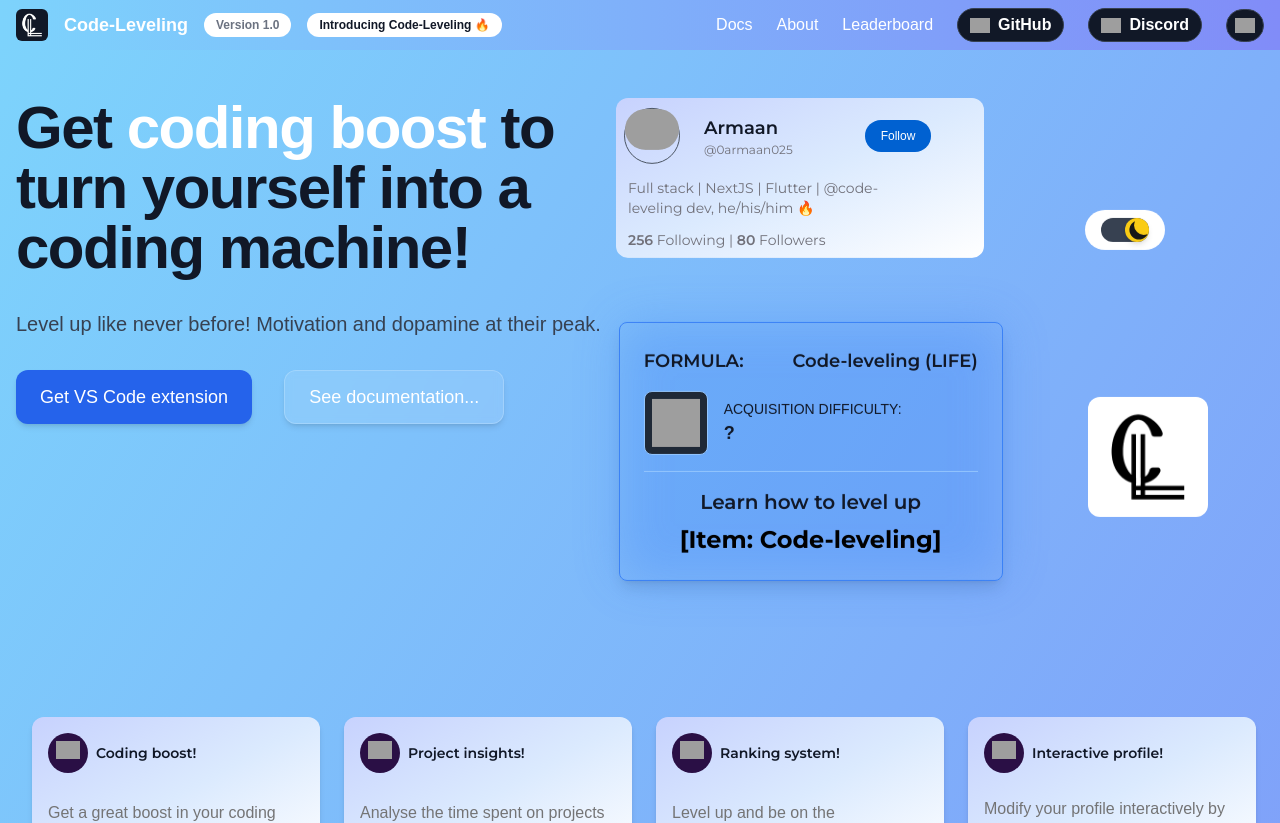
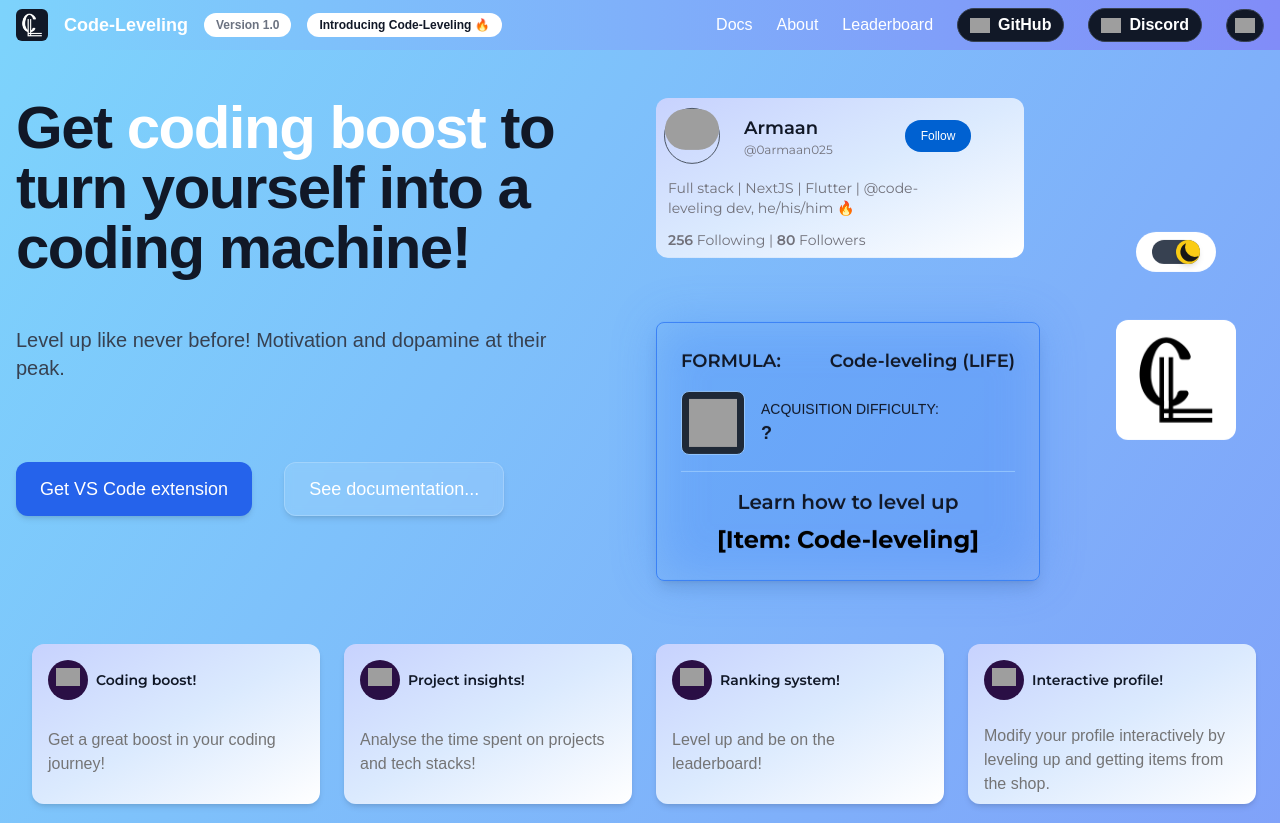
Before and after one commit to 0Armaan025/code-leveling, a Next.js app: page / in a window 1280 px wide. Shown: the top 823 px of the page. Built offline with nearby package versions, Linux system fonts and the light colour scheme; grey boxes are pictures that could not be loaded; a web font is replaced by a local one.

Commit message:
refactor: improve styling and layout across multiple components

```diff
--- a/src/app/about/page.tsx
+++ b/src/app/about/page.tsx
@@ -7,8 +7,8 @@ const AboutPage = (props: Props) => {
         <>
             <div className="aboutPage min-h-screen p-8 dark:bg-black bg-gradient-to-r from-sky-300 to-indigo-400 dark:from-gray-900 dark:to-gray-800">
                 {/* Main Heading */}
-                <h1 className="text-5xl font-bold mb-12 dark:bg-gradient-to-r dark:from-purple-500 dark:to-pink-600 dark:bg-clip-text dark:text-transparent text-gray-900 font-bold" style={{ fontFamily: 'Montserrat, serif' }}>
-                    About Code-Leveling:
+                <h1 className="md:text-5xl text-4xl flex flex-col md:block mb-12 dark:bg-gradient-to-r dark:from-purple-500 dark:to-pink-600 dark:bg-clip-text dark:text-transparent text-gray-900 font-bold" style={{ fontFamily: 'Montserrat, serif' }}>
+                    About <span>Code-Leveling:</span>
                 </h1>
 
                 {/* Bullet Points */}
--- a/src/app/leaderboard/page.tsx
+++ b/src/app/leaderboard/page.tsx
@@ -34,7 +34,7 @@ const LeaderboardPage = (props: Props) => {
     return (
         <>
             <div className="leaderboardPage min-h-screen p-8 dark:bg-black bg-gradient-to-r from-sky-300 to-indigo-400 dark:from-gray-900 dark:to-gray-800">
-                <h1 className="text-5xl font-bold mb-8 text-gray-900 dark:text-transparent dark:bg-clip-text dark:bg-gradient-to-r dark:from-purple-400 dark:to-pink-500" style={{ fontFamily: "Montserrat, serif" }}>
+                <h1 className="md:text-5xl text-4xl font-bold mb-8 text-gray-900 dark:text-transparent dark:bg-clip-text dark:bg-gradient-to-r dark:from-purple-400 dark:to-pink-500" style={{ fontFamily: "Montserrat, serif" }}>
                     Leaderboard
                 </h1>
 
--- a/src/components/code-leveling-logo/CodeLevelingLogo.tsx
+++ b/src/components/code-leveling-logo/CodeLevelingLogo.tsx
@@ -11,7 +11,7 @@ const CodeLevelingLogo = (props: Props) => {
     const { theme, setTheme } = useTheme()
     return (
         <>
-            <div className="codeLevelingLogoDiv md:flex z-[99] p-2 bg-[18191c] bottom-[4rem] relative left-[26rem] ">
+            <div className="codeLevelingLogoDiv md:flex z-[99] p-2 bg-[18191c] top-20 relative ">
                 <Image src={theme === 'dark' ? LOGO_DARK : LOGO_LIGHT} alt="LOGO" width={120} height={120} className='dark:bg-[#18181b] bg-white rounded-xl transition-all ' />
             </div>
         </>
--- a/src/components/elixir/elixir_of_life.tsx
+++ b/src/components/elixir/elixir_of_life.tsx
@@ -4,7 +4,7 @@ import './elixir.css';
 
 const ElixirOfLife = () => {
     return (
-        <div className="wrapperOfElixir perspective-500 relative w-[50rem] top-48 right-[29rem]">
+        <div className="wrapperOfElixir perspective-500 relative w-[50rem] top-48 right-[28rem]">
             <div className="elixirDiv relative bg-transparent border cursor-pointer transition-all border-blue-500 rounded-lg p-6 shadow-lg max-w-sm mx-auto text-white w-[50rem] dark:text-white dark:bg-gray-800 dark:border-blue-500">
 
 
--- a/src/components/hero/HeroSection.tsx
+++ b/src/components/hero/HeroSection.tsx
@@ -43,9 +43,10 @@ const HeroSection = () => {
             <div className={`min-h-screen bg-gradient-to-br transition-all duration-500 ${mounted ? 'dark:from-gray-900 dark:to-gray-800 from-sky-300 to-indigo-400' : 'from-blue-200 to-purple-400'}`}>
                 {/* Updated Background Gradient */}
                 <div className="container mx-auto px-4 py-12 relative">
-                    <div className="flex flex-col md:flex-row items-start gap-12">
+                    <div className="flex flex-col md:flex-row items-start gap-12 space-x-20">
                         {/* Left Section */}
-                        <div className="w-full md:w-1/2 space-y-8">
+                        <div className="w-full md:w-1/2 space-y-20">
+                            <div className="space-y-12 w-full">
                                 <h3 className={`text-3xl sm:text-4xl md:text-5xl lg:text-6xl font-extrabold tracking-tight text-gray-900 dark:text-white transition-colors duration-300`}>
                                     Get <span className="text-blue-600"><ScribbleText>coding boost</ScribbleText></span> to turn yourself into a coding machine!
                                 </h3>
@@ -53,6 +54,7 @@ const HeroSection = () => {
                                 <p className={`text-lg sm:text-xl leading-relaxed transition-all duration-300 ${mounted ? 'dark:text-gray-200 text-gray-700' : 'dark:text-gray-700 text-gray-200'}`}>
                                     Level up like never before! Motivation and dopamine at their peak.
                                 </p>
+                            </div>
 
                             {/* Buttons */}
                             <div className="flex flex-col sm:flex-row gap-4">
@@ -74,11 +76,13 @@ const HeroSection = () => {
 
                         {/* Right Section - Only visible on desktop */}
                         {!isMobile && (
-                            <div className="w-full md:w-1/2 grid grid-cols-1 sm:grid-cols-2 lg:grid-cols-3 gap-8 space-y-8">
+                            <div className="w-full md:w-1/2 grid grid-cols-1 sm:grid-cols-2 lg:grid-cols-3 gap-4 space-y-8">
                                 <XCard />
                                 <ElixirOfLife />
+                                <div className=" flex flex-col items-center justify-center space-y-10">
                                 <ThemeToggleBtn />
                                 <CodeLevelingLogo />
+                                </div>
                             </div>
                         )}
                     </div>
--- a/src/components/theme-toggle/ThemeToggleBtn.tsx
+++ b/src/components/theme-toggle/ThemeToggleBtn.tsx
@@ -23,7 +23,7 @@ const ThemeToggleBtn = () => {
     };
 
     return (
-        <div className="themeToggleBtn flex items-center justify-center relative dark:bg-[#18191c] bg-white px-3 py-2 outline-none border-none rounded-3xl w-20 right-30 h-10 top-20">
+        <div className="themeToggleBtn flex items-center justify-center relative dark:bg-[#18191c] bg-white px-3 py-2 outline-none border-none rounded-3xl w-20 h-10 top-20">
             <button
                 onClick={toggleTheme}
                 className={`relative inline-flex border-none items-center h-6 w-12 rounded-full ${isDarkMode ? 'bg-gray-700' : 'bg-gray-300'
```
Lines whose indentation alone changed are shown as unchanged.
